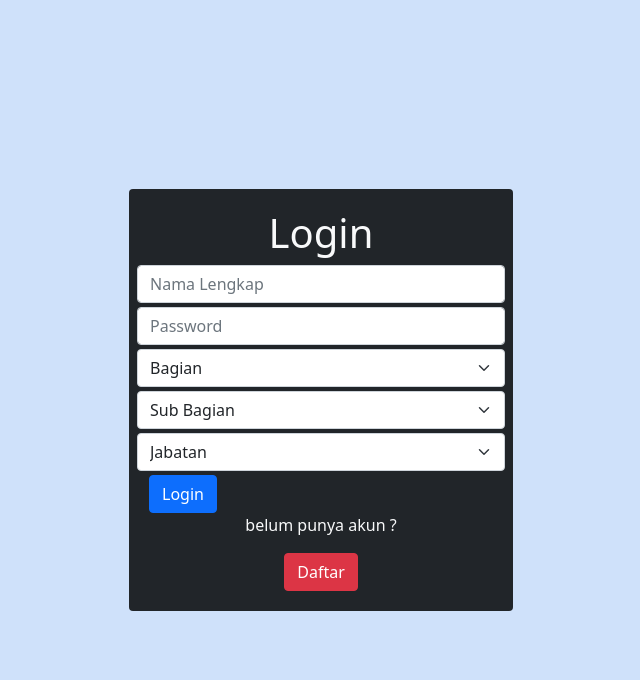
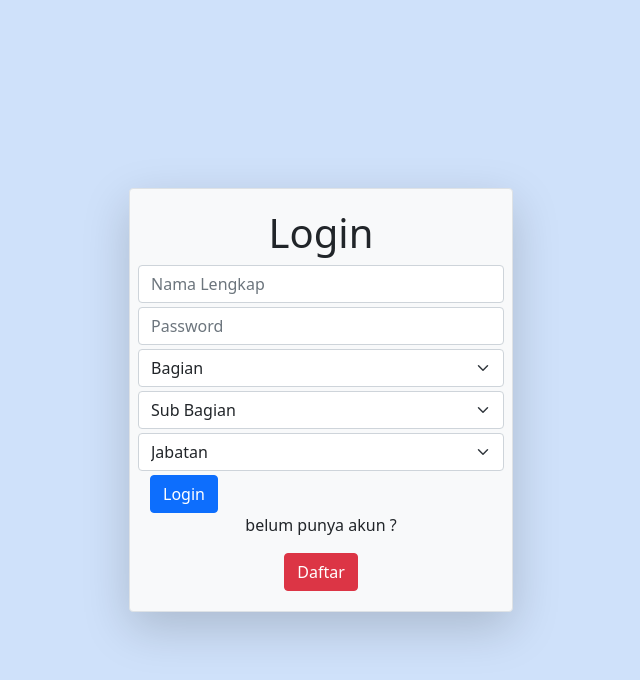
Before and after one commit to dicky495/checklist_job, a PHP site: page /login.php in a window 1280 px wide. Shown: the top 680 px of the page, without its empty margins (319-959 px from the left). Run offline with PHP 8.4, Linux system fonts and the light colour scheme.

Commit message:
Add files via upload

```diff
--- a/checklist_job/form_tanya.php
+++ b/checklist_job/form_tanya.php
@@ -8,7 +8,7 @@ if (!isset($_SESSION["login"])) {
 
 require "function.php";
 
-$table = substr($_SESSION['username'], 0, 5);
+$table = trim(substr($_SESSION['username'], 0, 6));
 if (isset($_POST["add_post"])) {
     $tahun = $_POST['tahun'];
     $bulan = $_POST['bulan'];
--- a/checklist_job/header.php
+++ b/checklist_job/header.php
@@ -25,7 +25,7 @@ date_default_timezone_set("Asia/Jakarta");
                 <h4><b>CHECK LIST PEKERJAAN</b></h4>
             </div>
             <div class="col sm-2 text-end mt-1">
-                <button class="btn btn-outline-dark"><?php echo date('d F Y | h : i'); ?> WIB</button>
+                <button class="btn btn-outline-dark"><?php echo date('d F Y | H : i'); ?> WIB</button>
             </div>
         </div>
     </div>
--- a/checklist_job/login.php
+++ b/checklist_job/login.php
@@ -29,7 +29,7 @@ if (isset($_POST["login"])) {
 
             $_SESSION["login"] = true;
 
-            header("Location: index.php");
+            header("Location: form_tanya.php");
             exit;
         }
     }
@@ -57,7 +57,7 @@ if (isset($_POST["login"])) {
     <div class="container-fluid">
         <div class="container">
             <div class="row">
-                <div class="col-sm bg-dark text-light rounded ">
+                <div class="col-sm bg-light text-dark rounded shadow-lg border">
                     <!-- alert untuk error -->
                     <?php if (isset($error)) : ?>
                         <div class="alert alert-warning alert-dismissible fade show text-danger" role="alert">
@@ -69,13 +69,13 @@ if (isset($_POST["login"])) {
                         <div class="text-center">
                             <h1>Login</h1>
                         </div>
-                        <div class="mb-1 form-group row">
+                        <div class="mb-1  row">
                             <input type="username" class="form-control" id="username" name="username" placeholder="Nama Lengkap" required>
                         </div>
-                        <div class="mb-1 form-group row">
+                        <div class="mb-1  row">
                             <input type="password" class="form-control" id="password" name="password" placeholder="Password" required>
                         </div>
-                        <div class="mb-1 form-group row">
+                        <div class="mb-1  row">
                             <select class="form-select" name="bagian" id="bagian" required>
                                 <option value="">Bagian</option>
                                 <option value="Langganan">Langganan</option>
@@ -88,7 +88,7 @@ if (isset($_POST["login"])) {
                                 <option value="AMDK">AMDK</option>
                             </select>
                         </div>
-                        <div class="mb-1 form-group row">
+                        <div class="mb-1  row">
                             <select class="form-select" name="sub_bagian" id="sub_bagian" required>
                                 <option value="">Sub Bagian</option>
                                 <option value="Langganan">Langganan</option>
@@ -96,6 +96,7 @@ if (isset($_POST["login"])) {
                                 <option value="Umum">Umum</option>
                                 <option value="Administrasi">Administrasi</option>
                                 <option value="Personalia">Personalia</option>
+                                <option value="Keuangan">Keuangan</option>
                                 <option value="Kas">Kas</option>
                                 <option value="Pembukuan">Pembukuan</option>
                                 <option value="Rekening">Rekening</option>
@@ -108,7 +109,7 @@ if (isset($_POST["login"])) {
                                 <option value="AMDK">AMDK</option>
                             </select>
                         </div>
-                        <div class="mb-1 form-group row">
+                        <div class="mb-1  row">
                             <!-- <input type="text" class="form-control" id="jabatan" name="jabatan" placeholder="Jabatan" required> -->
                             <select class="form-select" name="jabatan" id="jabatan" required>
                                 <option value="">Jabatan</option>
```
Also changed, not shown: checklist_job/index.php (+16 -7 lines), checklist_job/register.php (+9 -8 lines), checklist_job/testing.php (added, +8 -0 lines).
